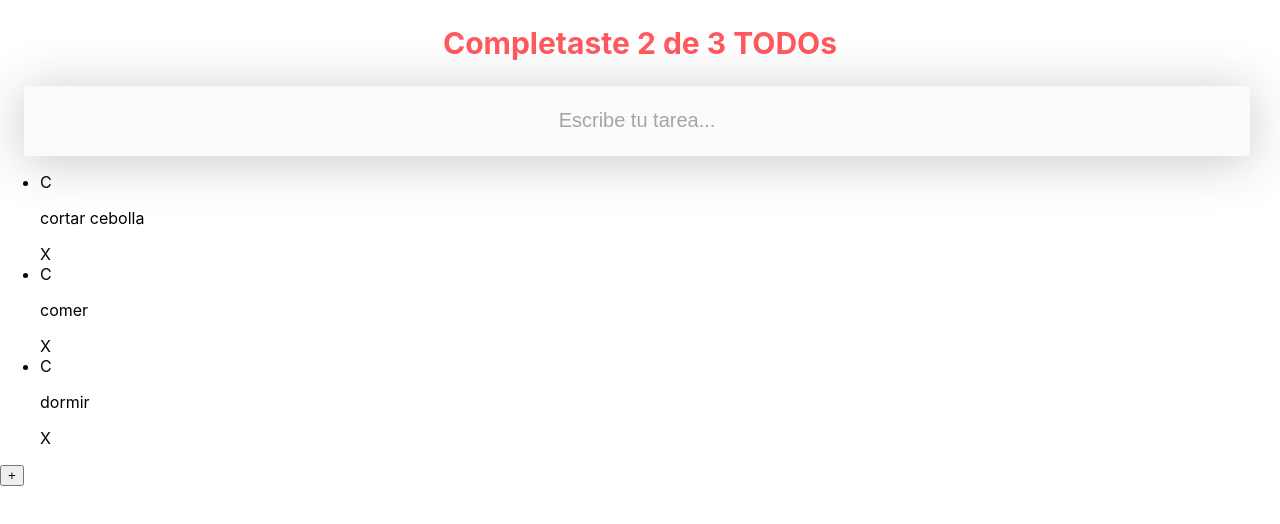
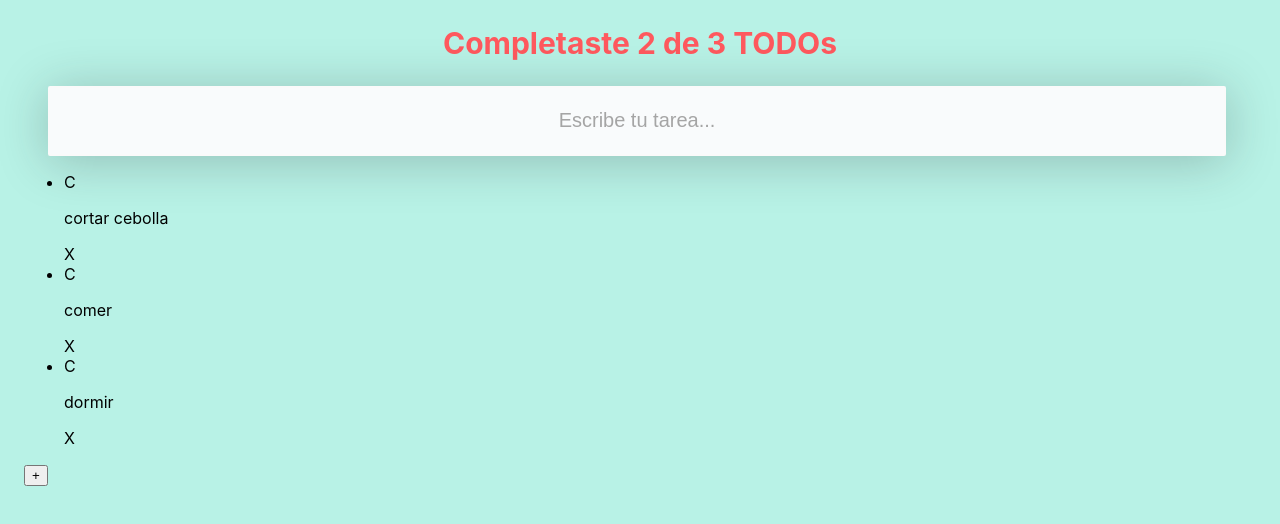
Before and after one commit to VickyMastro/App-TODOs, a React (Create React App) app: page / in a window 1280 px wide. Shown: the top 524 px of the page. Built offline with nearby package versions, Linux system fonts and the light colour scheme.

Commit message:
Cambio estilos predeterminados

```diff
--- a/src/index.css
+++ b/src/index.css
@@ -1,5 +1,7 @@
 body {
   margin: 0;
+  padding: 0;
+  background: #b8f2e6;
   font-family: -apple-system, BlinkMacSystemFont, 'Segoe UI', 'Roboto', 'Oxygen',
     'Ubuntu', 'Cantarell', 'Fira Sans', 'Droid Sans', 'Helvetica Neue',
     sans-serif;
@@ -11,3 +13,9 @@ code {
   font-family: source-code-pro, Menlo, Monaco, Consolas, 'Courier New',
     monospace;
 }
+
+#root{
+  margin: 0 24px;
+  position: relative;
+  min-height: 100vh;
+}
```
